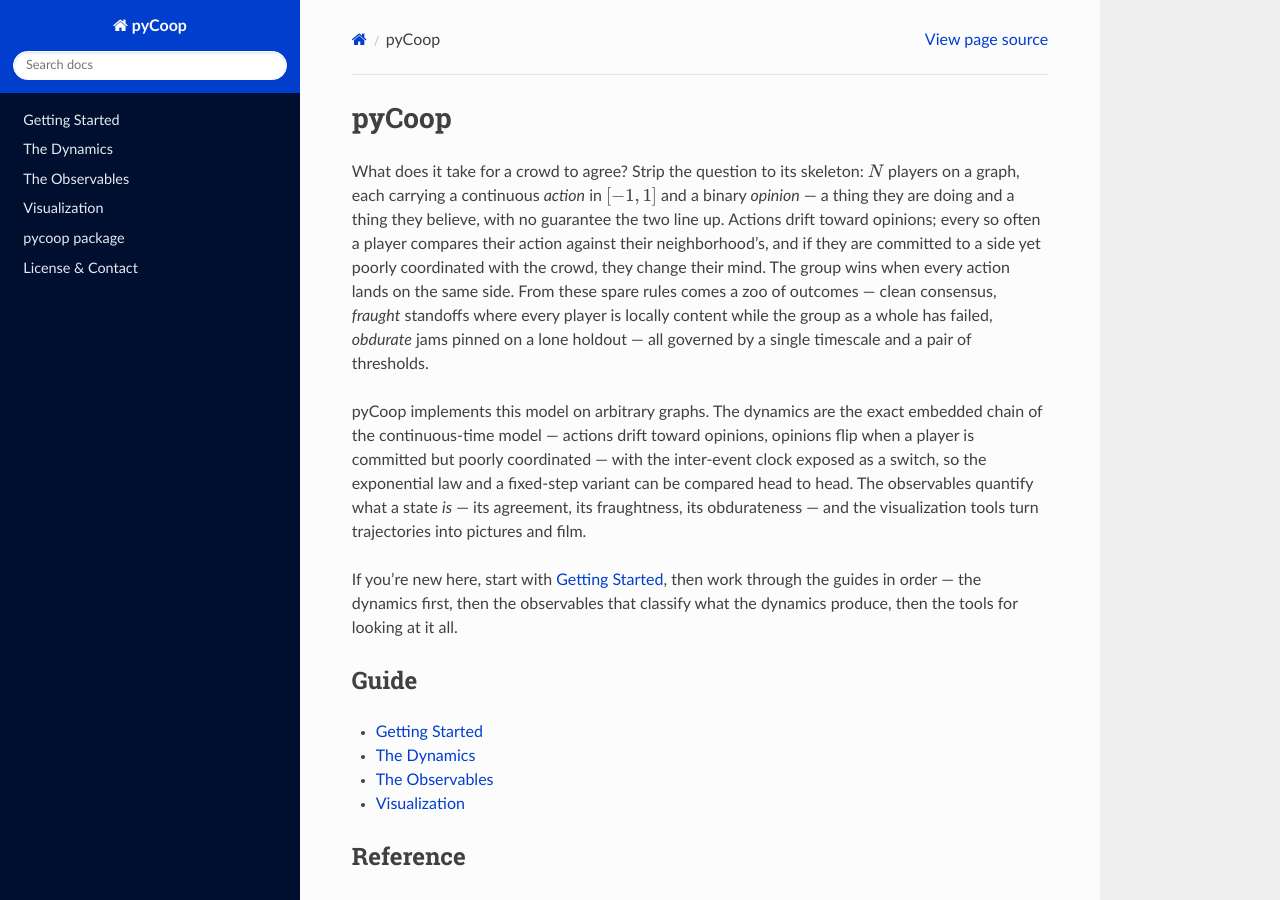
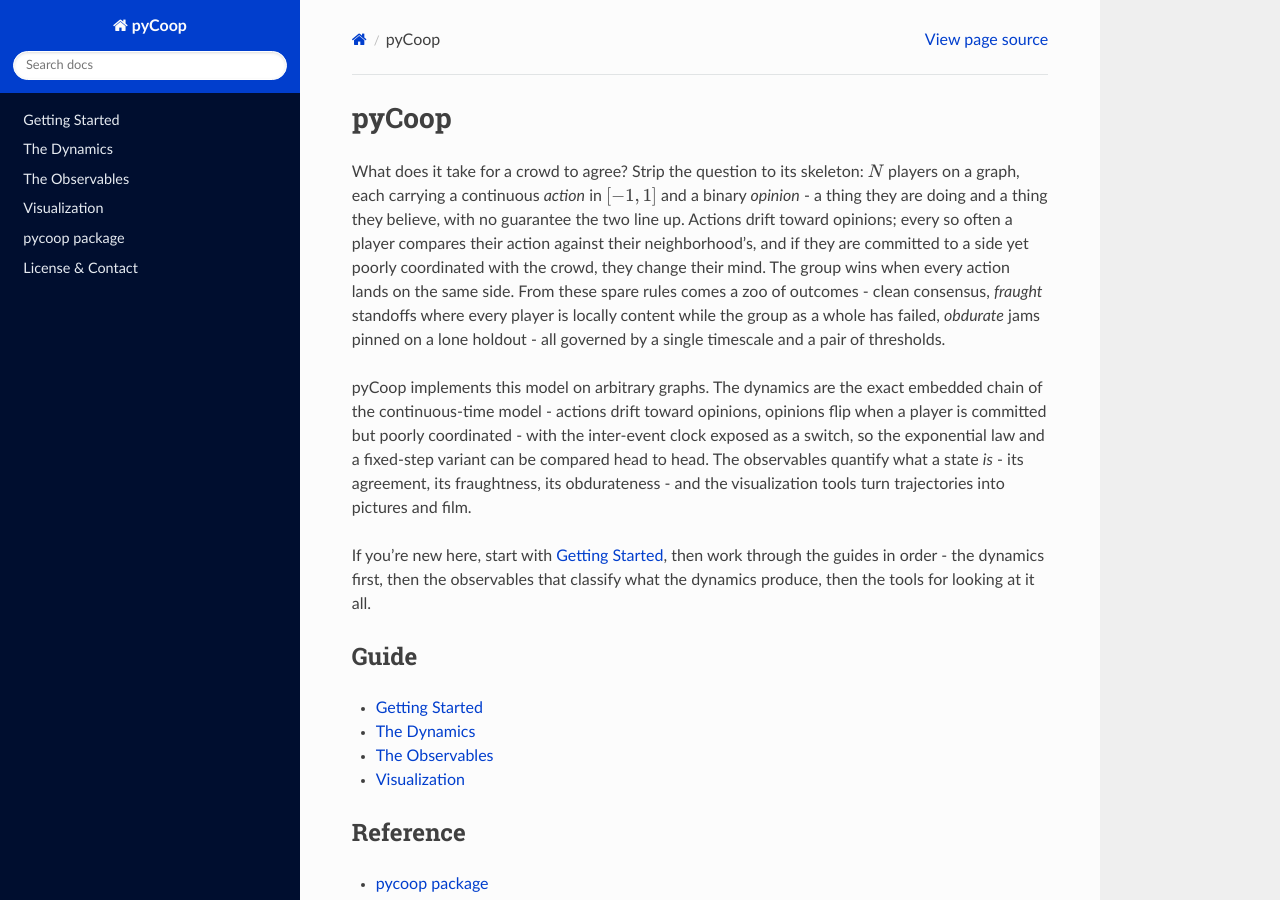
Before and after one commit to EternalTime/pyCoop, a Sphinx documentation site: the page built from docs/index.rst, in a window 1280 px wide and 900 px high. Built offline with Sphinx 7.4.7 and the Read the Docs theme 3.1.0, drawn with Linux system fonts in a browser that asks for light colours.

Commit message:
Replace the em dashes left on the documentation landing page with plain dashes (#9)

```diff
--- /dev/null
+++ b/docs/_templates/layout.html
@@ -0,0 +1,6 @@
+{#- The browser-tab title joins the page title and the manual's title with a
+    plain dash, where the theme puts an em dash. #}
+{%- extends "!layout.html" %}
+{%- block htmltitle %}
+  <title>{{ title|striptags|e }}{% if not embedded and docstitle %} - {{ docstitle|e }}{% endif %}</title>
+{%- endblock %}
--- a/docs/index.rst
+++ b/docs/index.rst
@@ -3,29 +3,29 @@
 
 What does it take for a crowd to agree? Strip the question to its
 skeleton: :math:`N` players on a graph, each carrying a continuous
-*action* in :math:`[-1, 1]` and a binary *opinion* — a thing they are
+*action* in :math:`[-1, 1]` and a binary *opinion* - a thing they are
 doing and a thing they believe, with no guarantee the two line up.
 Actions drift toward opinions; every so often a player compares their
 action against their neighborhood's, and if they are committed to a side
 yet poorly coordinated with the crowd, they change their mind. The group
 wins when every action lands on the same side. From these spare rules
-comes a zoo of outcomes — clean consensus, *fraught* standoffs where
+comes a zoo of outcomes - clean consensus, *fraught* standoffs where
 every player is locally content while the group as a whole has failed,
-*obdurate* jams pinned on a lone holdout — all governed by a single
+*obdurate* jams pinned on a lone holdout - all governed by a single
 timescale and a pair of thresholds.
 
 pyCoop implements this model on arbitrary graphs. The dynamics are the
-exact embedded chain of the continuous-time model — actions drift toward
+exact embedded chain of the continuous-time model - actions drift toward
 opinions, opinions flip when a player is committed but poorly
-coordinated — with the inter-event clock exposed as a switch, so the
+coordinated - with the inter-event clock exposed as a switch, so the
 exponential law and a fixed-step variant can be compared head to head.
 The observables
-quantify what a state *is* — its agreement, its fraughtness, its
-obdurateness — and the visualization tools turn trajectories into pictures
+quantify what a state *is* - its agreement, its fraughtness, its
+obdurateness - and the visualization tools turn trajectories into pictures
 and film.
 
 If you're new here, start with :doc:`getting_started`, then work through
-the guides in order — the dynamics first, then the observables that
+the guides in order - the dynamics first, then the observables that
 classify what the dynamics produce, then the tools for looking at it all.
 
 Guide
```
Also changed, not shown: 3 other files.
